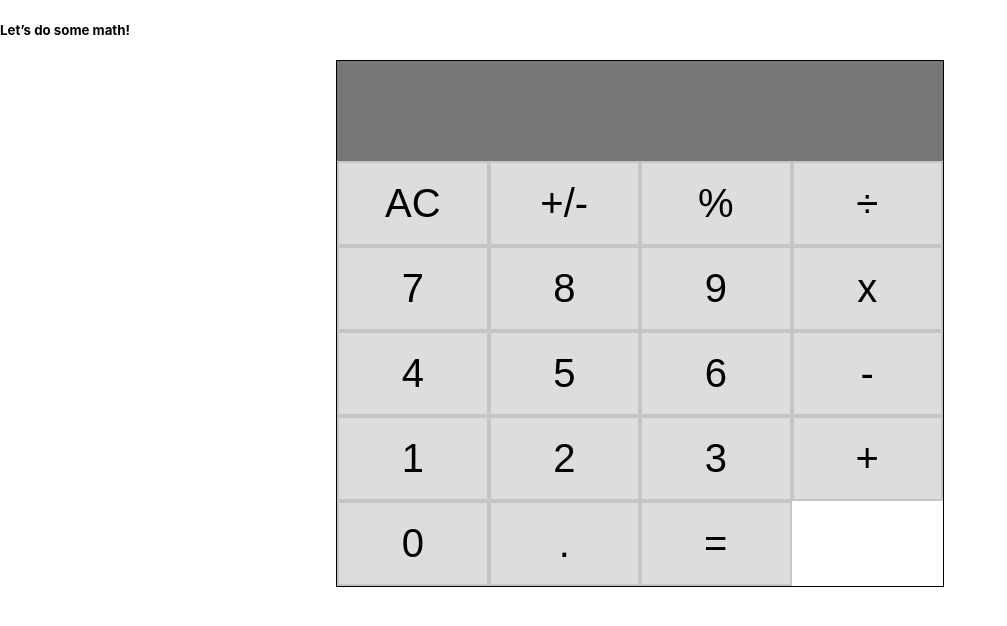
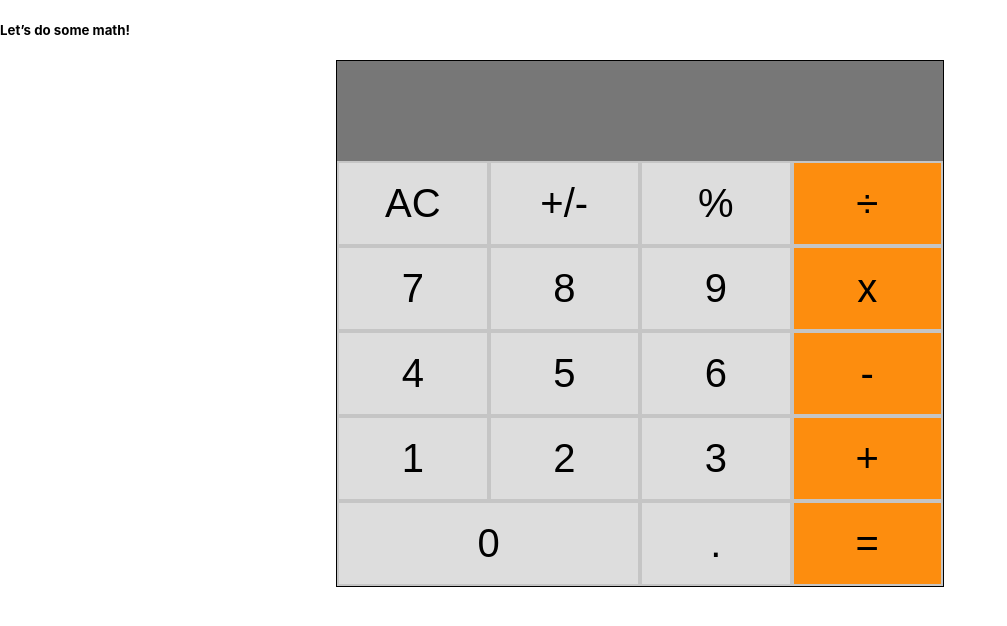
Before and after one commit to akshay-narkar/Calculator-React, a React (Create React App) app: page / in a window 1280 px wide. Shown: the top 626 px of the page, without its empty margins (0-1007 px from the left). Built offline with nearby package versions, Linux system fonts and the light colour scheme.

Commit message:
Pass width and color as props

```diff
--- a/src/components/ButtonPanel.js
+++ b/src/components/ButtonPanel.js
@@ -11,7 +11,7 @@ export default function ButtonPanel(props) {
         <Button
           clickHandler={() => { clickHandler(buttonName); }}
           buttonName={buttonName}
-          isOperator
+          color="#fd8d0e"
         />
       );
     } if (buttonName === '0') {
@@ -19,7 +19,7 @@ export default function ButtonPanel(props) {
         <Button
           clickHandler={() => { clickHandler(buttonName); }}
           buttonName={buttonName}
-          isZero
+          wide="50%"
         />
       );
     }
```
